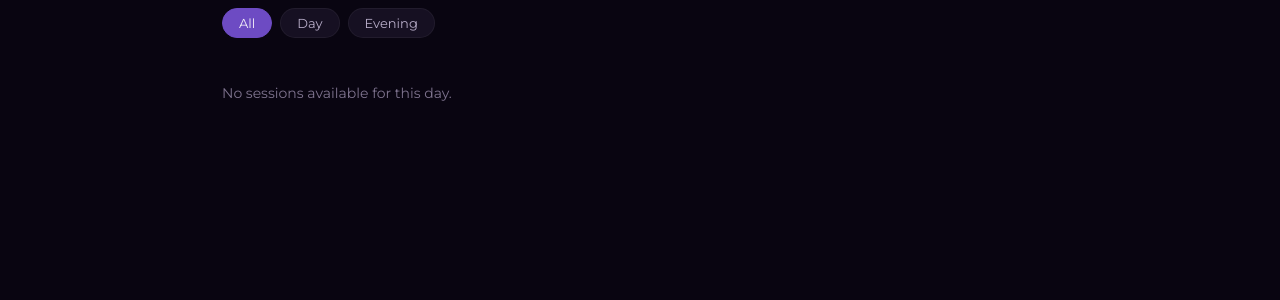
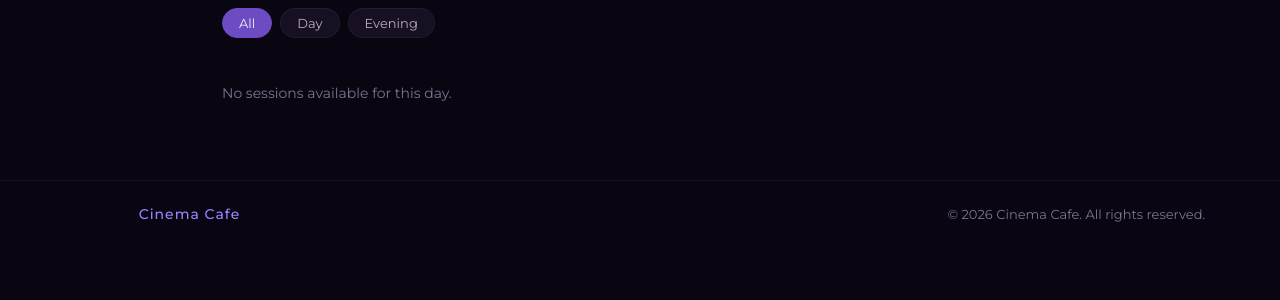
Before and after one commit to kalibri85/django-cinema-cafe-booking, a Django app: page /repertoire/ in a window 1280 px wide; the page is wider, and only the part inside the window is pictured. Shown: the part 303-603 px from the top of that part. Run offline with Django 5.2, Linux system fonts and the light colour scheme; data comes from the database, SQL or seed files in the repository.

Commit message:
Add footer, contacts page, navbar gradient

```diff
--- a/booking/static/booking/css/base.css
+++ b/booking/static/booking/css/base.css
@@ -224,3 +224,30 @@ h1 {
 .btn-book-session:hover {
     background: #7d59db;
 }
+.footer {
+    width: 100%;
+    padding: 1.5rem 2rem;
+    background: rgba(10,6,20,0.95);
+    border-top: 1px solid rgba(255,255,255,0.05);
+    margin-top: auto;
+}
+
+.footer-inner {
+    max-width: 83.33%;
+    margin: 0 auto;
+    display: flex;
+    justify-content: space-between;
+    align-items: center;
+}
+
+.footer-logo {
+    color: #9d84ff;
+    font-size: 14px;
+    font-weight: 500;
+    letter-spacing: 1px;
+}
+
+.footer-copy {
+    color: #7f748f;
+    font-size: 13px;
+}
--- a/booking/templates/booking/base.html
+++ b/booking/templates/booking/base.html
@@ -27,7 +27,12 @@
     <div class="{% block body_class %}{% endblock %}">
         {% block content %}{% endblock %}
     </div>
-
+    <footer class="footer">
+        <div class="footer-inner">
+            <span class="footer-logo">Cinema Cafe</span>
+            <span class="footer-copy">© 2026 Cinema Cafe. All rights reserved.</span>
+        </div>
+    </footer>
     {% block extra_js %}{% endblock %}
 </body>
 </html>
```
